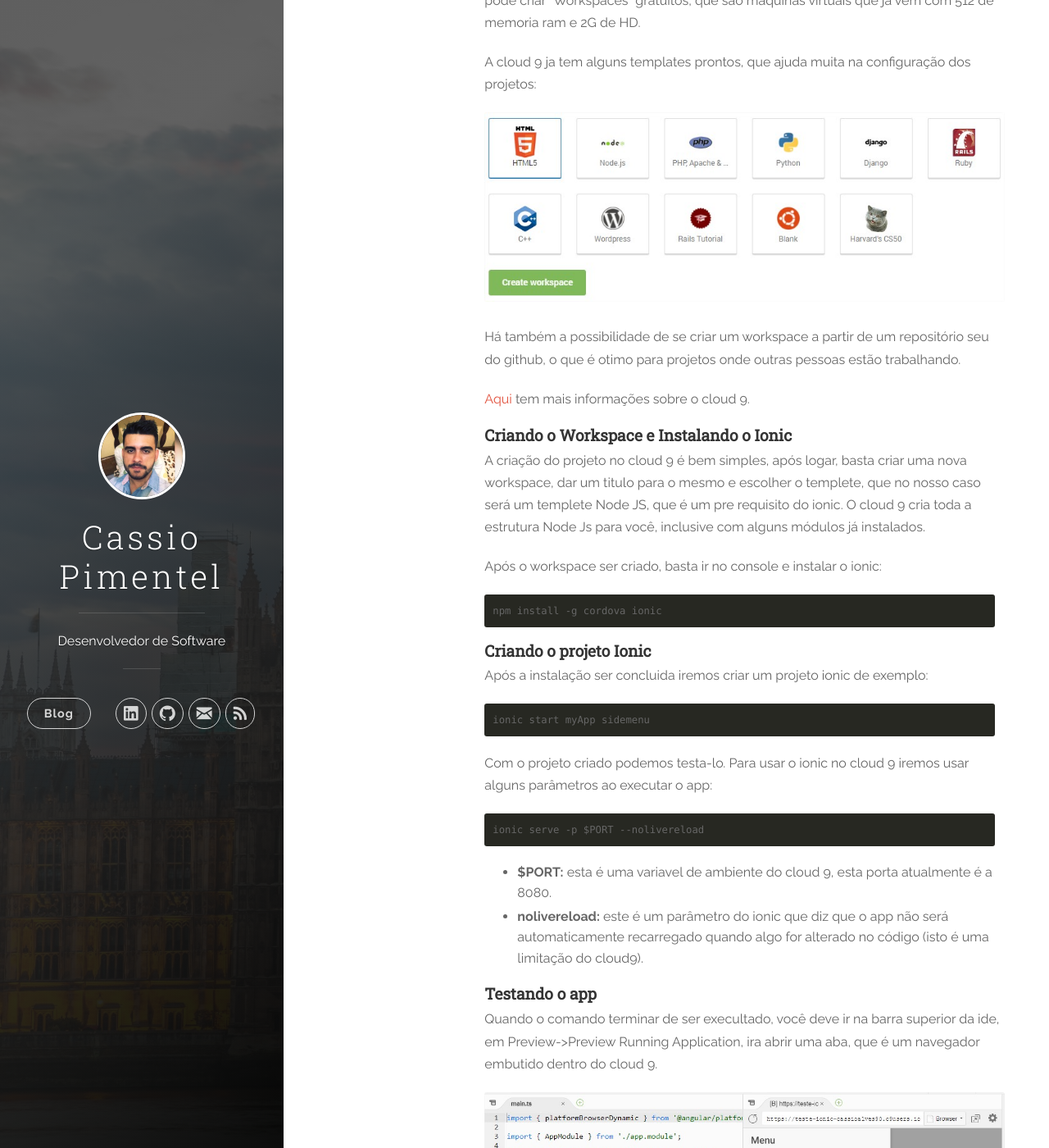
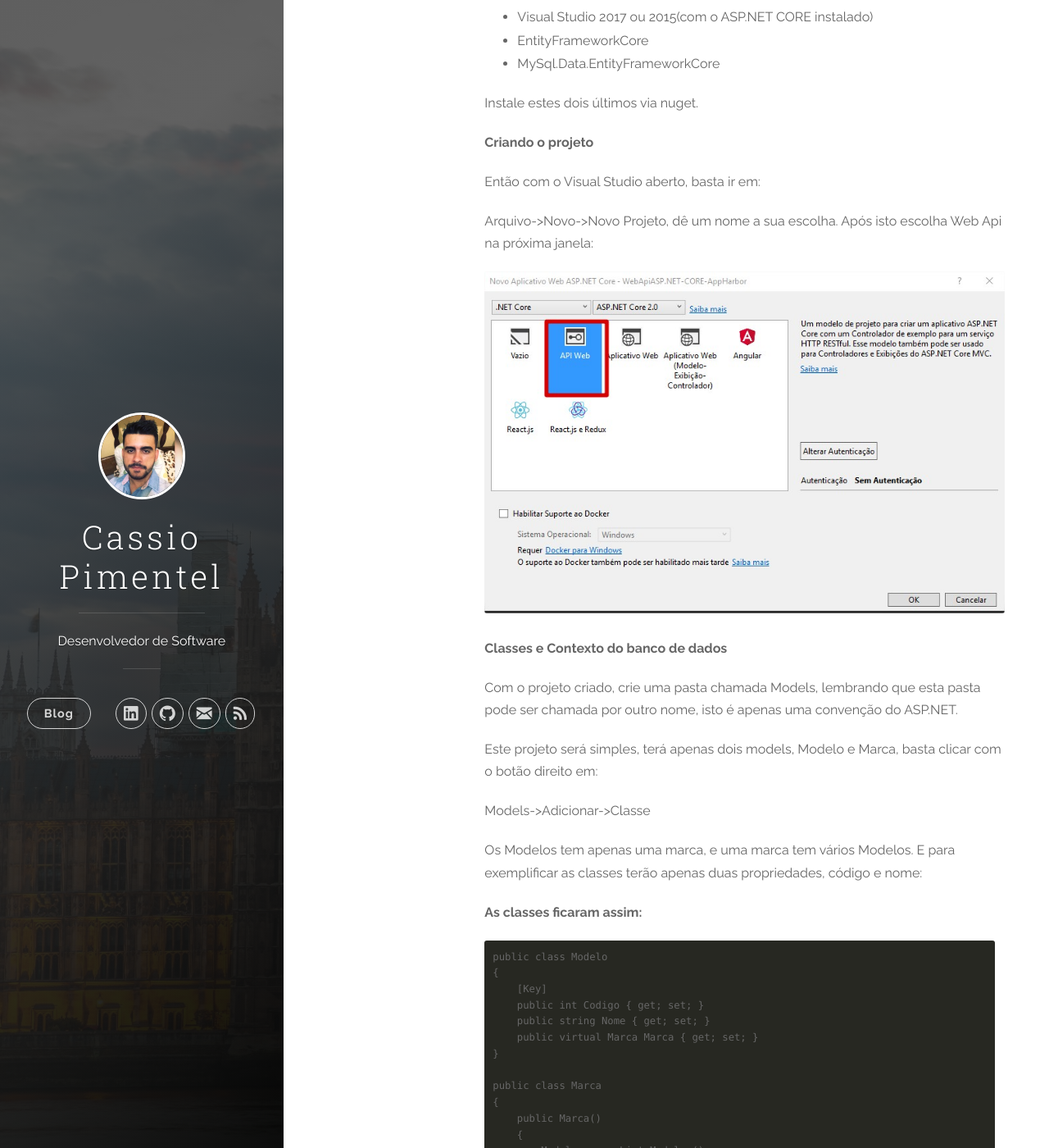
Before and after one commit to CassioPimentel/cassiopimentel.github.io, a Jekyll site: the page built from _posts/2018-01-20-WebApi-com-ASP.NET-CORE-2.0-com-MySQL-no-App-Harbor.markdown, in a window 1280 px wide and 1400 px high, scrolled down 358 px. Shown: the whole window at 82% size. Built offline with Jekyll 4.4.1, drawn with Linux system fonts in a browser that asks for light colours; nearby versions of some CDN libraries; comment, search, counter and statistics services are not loaded; some of the changed text lies outside the part shown.

Commit message:
Revert "Update 2018-01-20-WebApi-com-ASP.NET-CORE-2.0-com-MySQL-no-App-Harbor.markdown"
This reverts commit 32ef05dc2e4819a3094d6bc0b34475da636d0d28.

```diff
--- a/_posts/2018-01-20-WebApi-com-ASP.NET-CORE-2.0-com-MySQL-no-App-Harbor.markdown
+++ b/_posts/2018-01-20-WebApi-com-ASP.NET-CORE-2.0-com-MySQL-no-App-Harbor.markdown
@@ -9,48 +9,117 @@
 
 ####  **IDE usada**
 
+**O que será usado:**
 
-A IDE usada neste post será o  [Cloud 9](https://c9.io/) , que é uma ide totalmente online, onde se pode criar "Workspaces" gratuitos, que são maquinas virtuais que já vem com 512 de memoria ram e 2G de HD.
+ - Visual Studio 2017 ou 2015(com o ASP.NET CORE instalado)
+ - EntityFrameworkCore
+ - MySql.Data.EntityFrameworkCore
 
-A cloud 9 ja tem alguns templates prontos, que ajuda muita na configuração dos projetos:
+Instale estes dois últimos via nuget.
 
-![](https://raw.githubusercontent.com/CassioPimentel/cassiopimentel.github.io/master/images/PrtScr%20capture.jpg)
+**Criando o projeto**
+
+Então com o Visual Studio aberto, basta ir em:
+
+Arquivo->Novo->Novo Projeto, dê um nome a sua escolha.
+Após isto escolha Web Api na próxima janela:
 
 
-Há também a possibilidade de se criar um workspace a partir de um repositório seu do github, o que é otimo para projetos onde outras pessoas estão trabalhando.
-
-[Aqui](https://docs.c9.io/docs/) tem mais informações sobre o cloud 9.
-
-####  **Criando o Workspace e Instalando o Ionic**
-
-A criação do projeto no cloud 9 é bem simples, após logar, basta criar uma nova workspace, dar um titulo para o mesmo e escolher o templete, que no nosso caso será um templete Node JS, que é um pre requisito do ionic. O cloud 9 cria toda a estrutura Node Js para você, inclusive com alguns módulos já instalados.
-
-Após o workspace ser criado, basta ir no console e instalar o ionic:
-
-    npm install -g cordova ionic
+![enter image description here](https://raw.githubusercontent.com/CassioPimentel/cassiopimentel.github.io/master/images/PostWebApiAppHarbor/criarprojeto.jpg)
 
 
+**Classes e Contexto do banco de dados**
 
-####  **Criando o projeto Ionic**
+Com o projeto criado, crie uma pasta chamada Models, lembrando que esta pasta pode ser chamada por outro nome, isto é apenas uma convenção do ASP.NET.
 
-Após a instalação ser concluida iremos criar um projeto ionic de exemplo:
+Este projeto será simples, terá apenas dois models, Modelo e Marca, basta clicar com o botão direito em:
 
-    ionic start myApp sidemenu
+Models->Adicionar->Classe
 
-Com o projeto criado podemos testa-lo. Para usar o ionic no cloud 9 iremos usar alguns parâmetros ao executar o app:
+Os Modelos tem apenas uma marca, e uma marca tem vários Modelos. E para exemplificar as classes terão apenas duas propriedades, código e nome:
 
-    ionic serve -p $PORT --nolivereload
+**As classes ficaram assim:**
+
+    public class Modelo
+    {
+	    [Key]
+        public int Codigo { get; set; }
+        public string Nome { get; set; }
+        public virtual Marca Marca { get; set; }
+    }
+
+    public class Marca
+    {
+        public Marca()
+        {
+            Modelo = new List<Modelo>();
+        }
+		[Key]
+        public int Codigo { get; set; }
+        public string Nome { get; set; }
+
+        public virtual ICollection<Modelo> Modelo { get; set; }
+    }
+
+*Obs: para criar propriedades de classe de forma mais rapida, digite prop na sua classe aperte Tab, que o Visual Studio ira preencher o get e set.*
+
+onde [Key] é onde dizemos ao EntyFramework que aquele atributo é uma chave primeira do banco de dados.
+
+E deve-se usar os using abaixo nestas classes:
+
+    using System.Collections.Generic;
+    using System.ComponentModel.DataAnnotations;
+
+Agora crie uma nova classe chamada Context, que herda de `DbContext`, que sera nosso contexto de dados:
+
+    public class Context : DbContext
+    {
+	    public Context(DbContextOptions<Context> options)
+                : base(options)
+        {
+        }
+        public DbSet<Marca> Marca { get; set; }
+        public DbSet<Modelo> Modelo { get; set; }
+    }
+
+Bem simples, nada novo ate aqui.
+
+**Criando o Site no AppHarbor**
+
+O [AppHarbor](https://appharbor.com/) é uma plataforma alternativa para publicar sites em ASP.NET do qual gosto muito, e uso em alguns projetos, inclusive em WebApi.
+
+Primeiramente você deve fazer o cadastro no site acessando o link acima, e depois ir em Your Aplications e criar uma nova aplicação:
+
+![enter image description here](https://raw.githubusercontent.com/CassioPimentel/cassiopimentel.github.io/master/images/PostWebApiAppHarbor/criarProjetoAppHarbor.jpg)
 
 
- - **$PORT:**  esta é uma variavel de ambiente do cloud 9, esta porta
-   atualmente é a 8080.
- - **nolivereload:** este é um parâmetro do ionic que diz que o app não será
-   automaticamente recarregado quando algo for alterado no código (isto é uma limitação do cloud9).
+O AppHarbor traz vários banco de dados que são criados e adicionados ao projeto de forma muito rápida, iremos adicionar um novo add-on do MySql, basta adicionar a versão gratuita que te da 20M de espaço para testes, clicando em **Add-on Catalog** e depois escolher MySql e em **Install**:
 
-####  **Testando o app**
+![enter image description here](https://raw.githubusercontent.com/CassioPimentel/cassiopimentel.github.io/master/images/PostWebApiAppHarbor/AdicionarAddon2.jpg)
 
-Quando o comando terminar de ser execultado, você deve ir na barra superior da ide, em Preview->Preview Running Application, ira abrir uma aba, que é um navegador embutido dentro do cloud 9.
+Após instalar o banco, clique em **MySql->Go to MySql** e copie a Connection string no rodapé da pagina, você usara na próxima etapa no arquivo `Startup.cs`:
 
-![](https://raw.githubusercontent.com/CassioPimentel/cassiopimentel.github.io/master/images/PrtScr%20capture_2.jpg)
 
-Por ser uma ide online, a execução do projeto é um pouco mais demorada, mas nada que atrapalhe. Se quiser, você pode pegar o endereço do projeto e abri-lo em uma nova aba do seu navegador normalmente.
+![enter image description here](https://raw.githubusercontent.com/CassioPimentel/cassiopimentel.github.io/master/images/PostWebApiAppHarbor/connectionstring.jpg)
+
+
+**Configuração do Startup.cs e Criação do banco de dados**
+
+Neste ponto devemos registrar nosso Context de bando de dados, isto é feito ConfigureServices do arquivo Startup.cs (**Nesta etapa você cola sua connection string**):
+
+    public void ConfigureServices(IServiceCollection services)
+    {
+        services.AddMvc();
+
+        services.AddDbContext<Context>(options =>
+                 options.UseMySQL("STRING DE CONEXAO"));
+
+    }
+
+Após isto vamos criar o banco de dados, mas antes disso, devemos criar uma tabela de migrations history manualmente, já que o conector do MySql ainda não prove suporte total com o EntityFramework Core, então devemos fazer isto manualmente. Basta copiar e colar o sql abaixo e gerar a tabela no MySql(Eu utilizo o MySql workbench para isto):
+
+
+    CREATE TABLE `NOME DO SEU DATABASE`.`__EFMigrationsHistory`
+    (
+	    `MigrationId` nvarchar(150) NOT NULL,
+	    `ProductVersion
```
